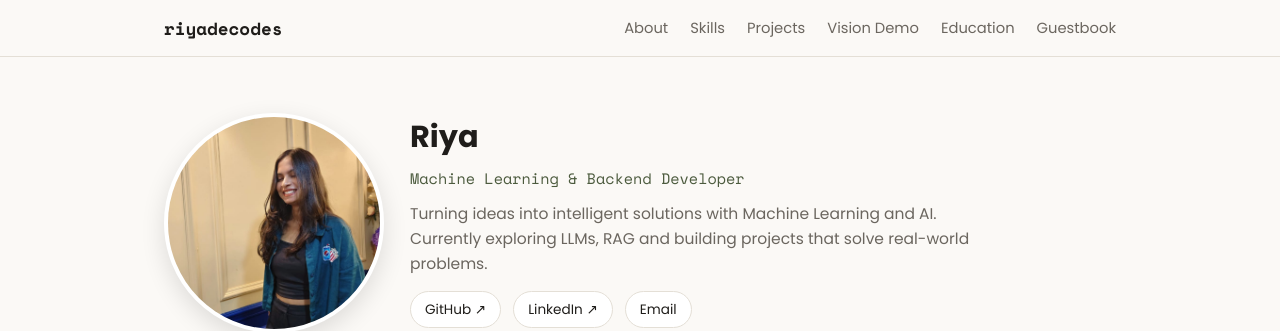
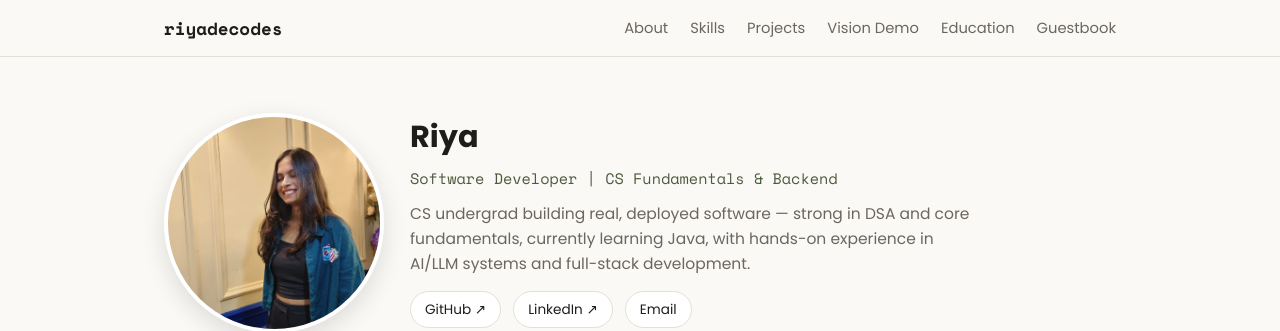
Before and after one commit to riya5005/AIPortfolio, a React (Vite) app in the folder riya-portfolio/frontend/: page / in a window 1280 px wide. Shown: the top 331 px of the page. Built offline with nearby package versions, Linux system fonts and the light colour scheme; no server answers.

Commit message:
Revise role and tagline in Hero.jsx
Updated role description and tagline in Hero component.

```diff
--- a/riya-portfolio/frontend/src/components/Hero.jsx
+++ b/riya-portfolio/frontend/src/components/Hero.jsx
@@ -14,13 +14,12 @@ function Hero() {
         <div className="hero-text">
          <h1>Riya</h1>
 
-<p className="role">
-  Machine Learning &amp; Backend Developer
-</p>
+<p className="role">Software Developer | CS Fundamentals &amp; Backend</p>
 
 <p className="hero-tagline">
-  Turning ideas into intelligent solutions with Machine Learning and AI.
-  Currently exploring LLMs, RAG and building projects that solve real-world problems.
+  CS undergrad building real, deployed software — strong in DSA and core
+  fundamentals, currently learning Java, with hands-on experience in
+  AI/LLM systems and full-stack development.
 </p>
           <div className="hero-links">
             <a href="https://github.com/riya5005" target="_blank" rel="noreferrer">GitHub ↗</a>
```
